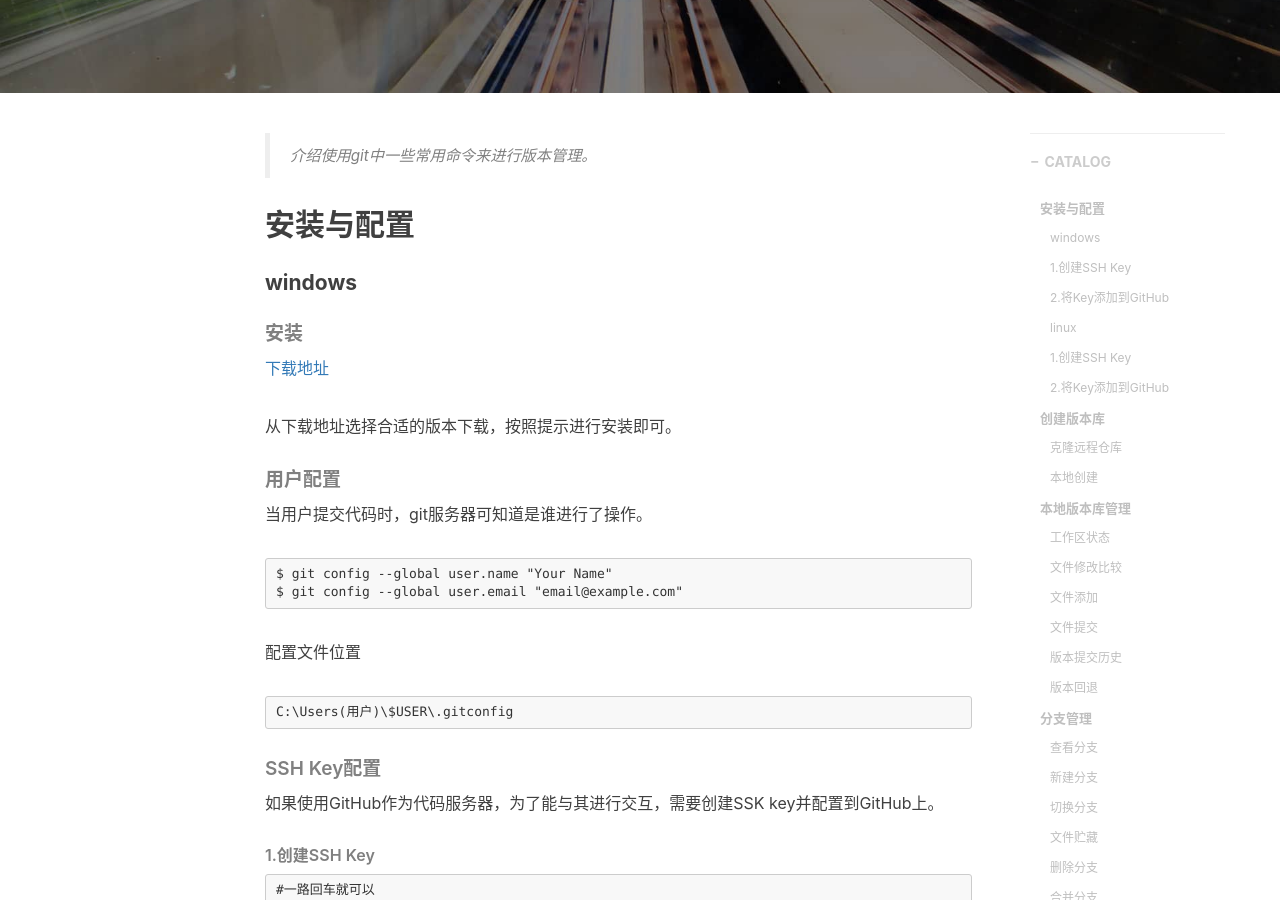
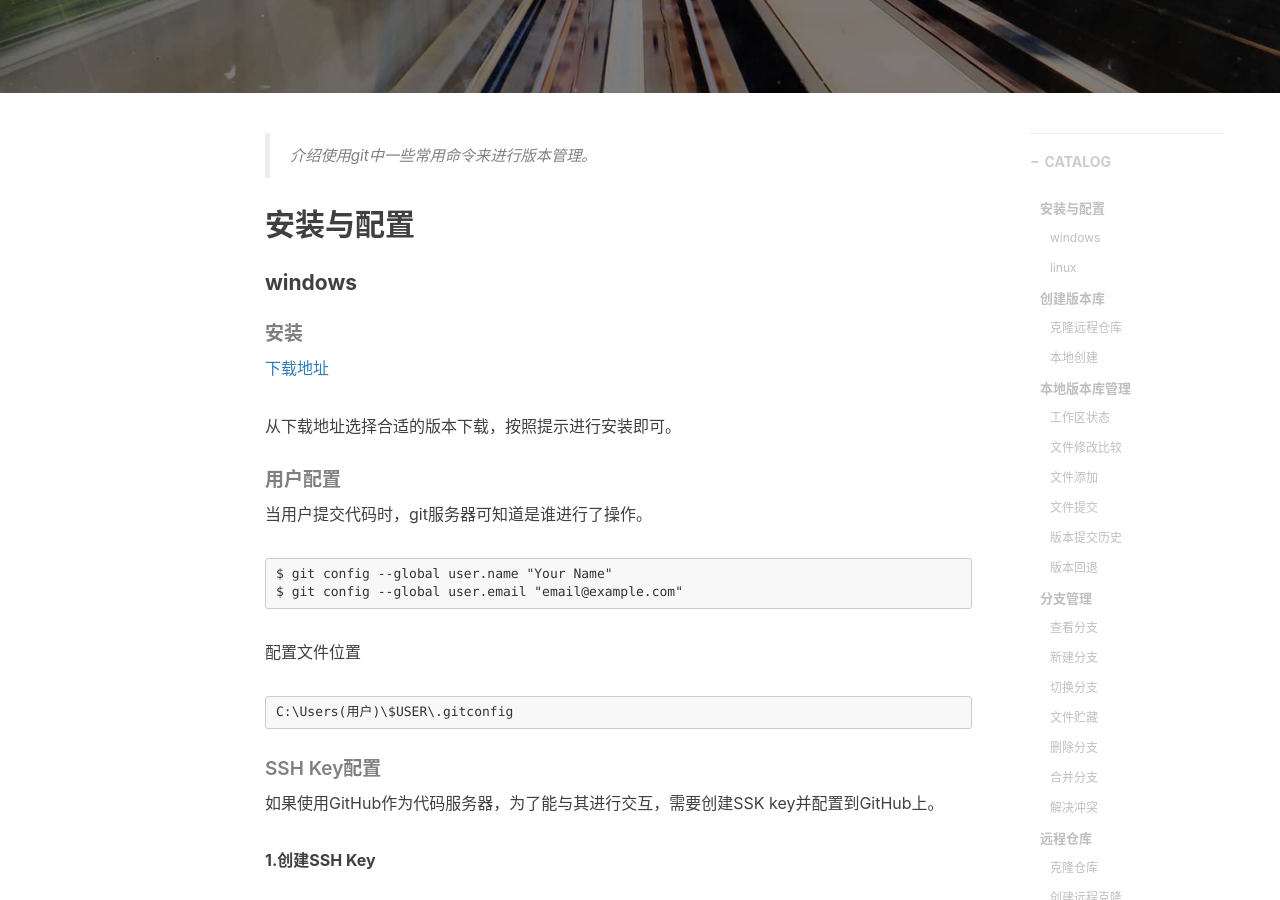
Before and after one commit to xuanxuan2016/xuanxuan2016.github.io, a Jekyll site: the page built from _posts/2019-04-05-git-study-introduction.md, in a window 1280 px wide and 900 px high, scrolled down 430 px. Built offline with Jekyll 4.4.1, drawn with Linux system fonts in a browser that asks for light colours; nearby versions of some CDN libraries; comment, search, counter and statistics services are not loaded.

Commit message:
Update 2019-04-05-git-study-introduction.md

````diff
--- a/_posts/2019-04-05-git-study-introduction.md
+++ b/_posts/2019-04-05-git-study-introduction.md
@@ -50,7 +50,7 @@ C:\Users(用户)\$USER\.gitconfig
 如果使用GitHub作为代码服务器，为了能与其进行交互，需要创建SSK key并配置到GitHub上。
 </p>
 
-###### 1.创建SSH Key
+**1.创建SSH Key**
 
 ```linux
 #一路回车就可以
@@ -63,7 +63,7 @@ total 9
 -rw-r--r-- 1 beautymyth 197121  398 三月   21 06:23 id_rsa.pub
 ```
 
-###### 2.将Key添加到GitHub
+**2.将Key添加到GitHub**
 
 <p>
 右上角用户->设置->SSH and GPG keys->New SSH Key。将<code>id_rsa.pub</code>里的内容填写进去。
@@ -112,7 +112,7 @@ $ git config --global user.email "email@example.com"
 如果使用GitHub作为代码服务器，为了能与其进行交互，需要创建SSK key并配置到GitHub上。
 </p>
 
-###### 1.创建SSH Key
+**1.创建SSH Key**
 
 ```linux
 #一路回车就可以
@@ -125,7 +125,7 @@ total 12
 -rw-r--r-- 1 root root  398 Apr  7 10:59 id_rsa.pub
 ```
 
-###### 2.将Key添加到GitHub
+**2.将Key添加到GitHub**
 
 <p>
 右上角用户->设置->SSH and GPG keys->New SSH Key。将<code>id_rsa.pub</code>里的内容填写进去。
````
